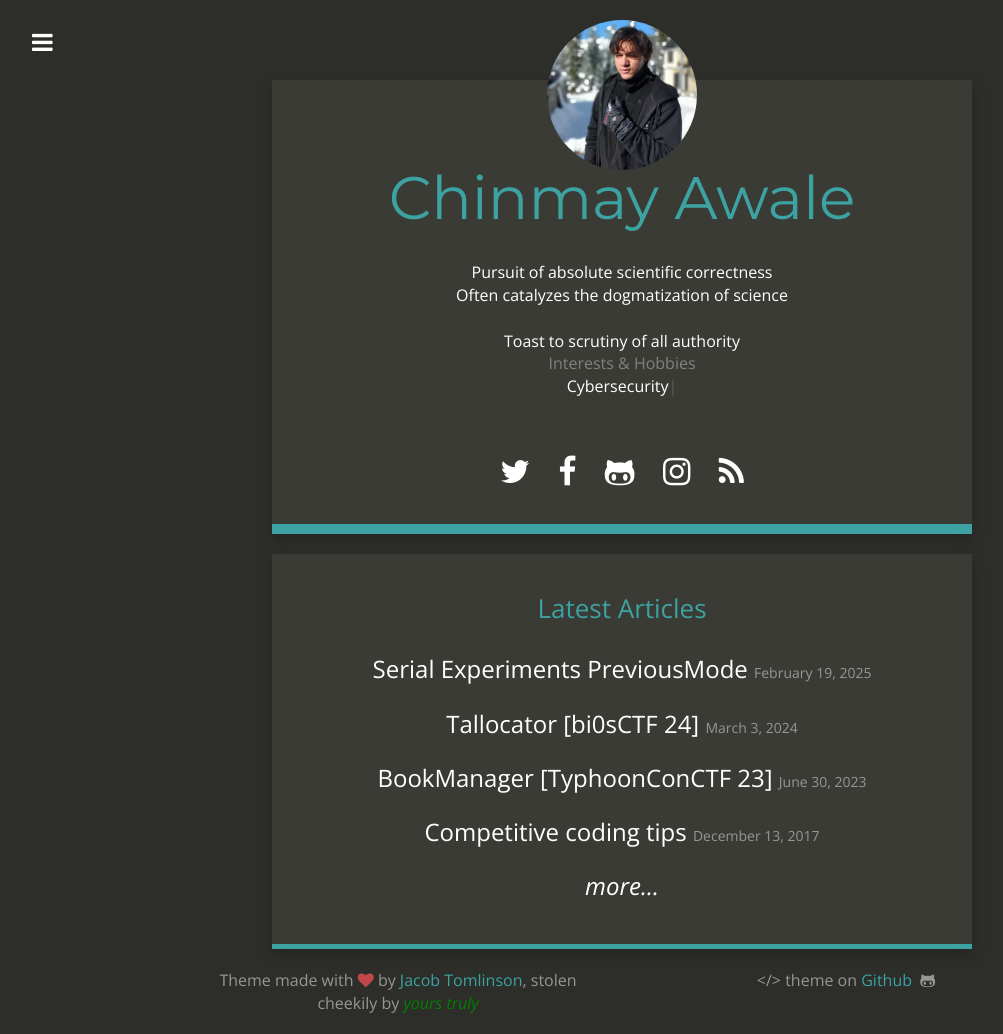
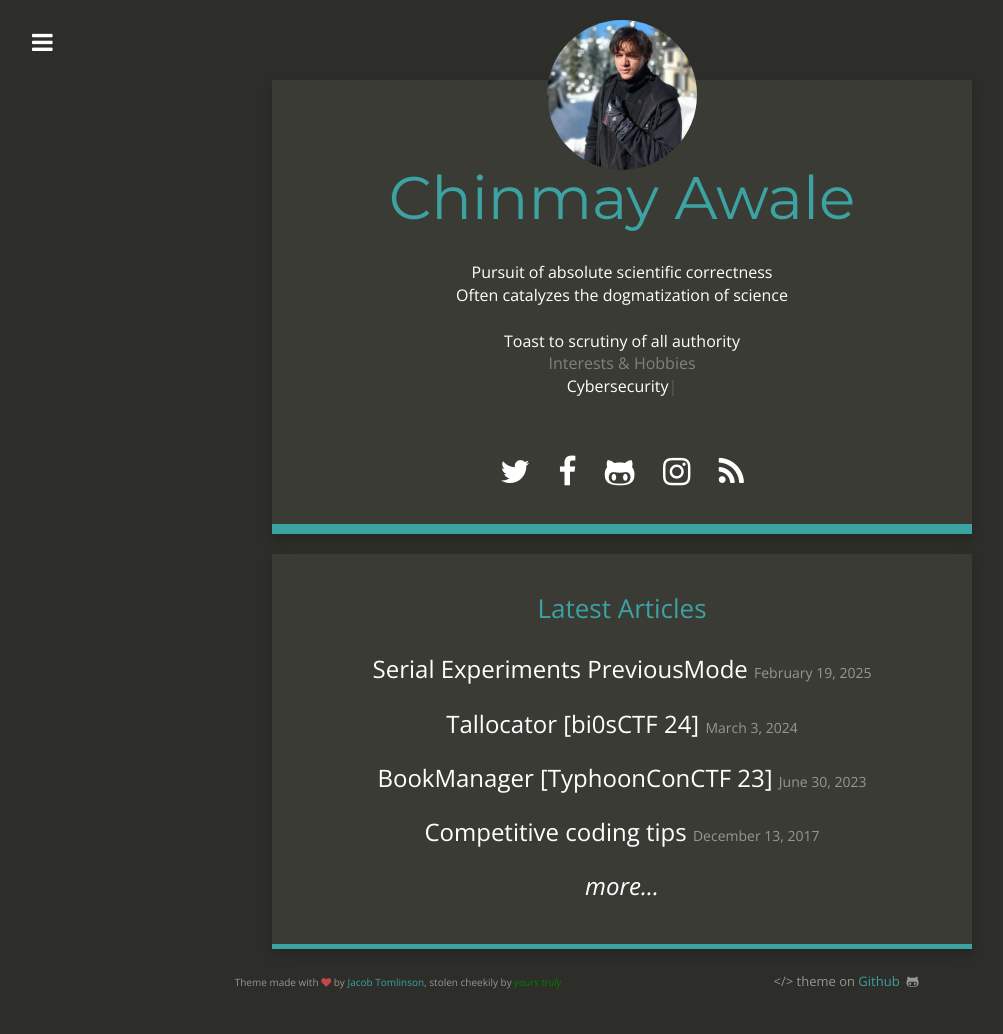
Before and after one commit to Owl-A/owl-a.github.io, a Jekyll site: the page built from index.html, in a window 1280 px wide. Shown: the whole page, without its empty margins (18-1021 px from the left). Built offline with Jekyll 4.4.1, drawn with Linux system fonts in a browser that asks for light colours; nearby versions of some CDN libraries; after the commit the page ends 1012 px from its top, so only the background shows below that.

Commit message:
minor corrections

```diff
--- a/_config.yml
+++ b/_config.yml
@@ -38,8 +38,8 @@
 facebook_link: https://www.facebook.com/chinmay.awale
 
 # Footer
-footer_left: "<font size=\"3pt\">Theme made with <i class=\"fa fa-heart\"></i> by <a href=\"https://twitter.com/_JacobTomlinson\">Jacob Tomlinson</a>, stolen cheekily by <font color=\"green\"><i>yours truly</i></font></font>"
-footer_right: "&lt;/&gt; theme on <a href=\"https://github.com/jacobtomlinson/carte-noire\">Github</a> &nbsp;<i class=\"fa fa-github-alt\"></i>"
+footer_left: "<font size=\"1pt\">Theme made with <i class=\"fa fa-heart\"></i> by <a href=\"https://twitter.com/_JacobTomlinson\">Jacob Tomlinson</a>, stolen cheekily by <font color=\"green\"><i>yours truly</i></font></font>"
+footer_right: "<font size=\"2pt\">&lt;/&gt; theme on <a href=\"https://github.com/jacobtomlinson/carte-noire\">Github</a> &nbsp;<i class=\"fa fa-github-alt\"></i></font>"
 
 # Build settings
 markdown: kramdown
```
